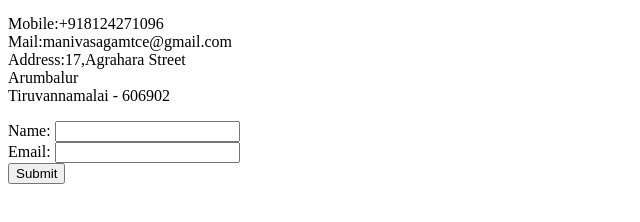
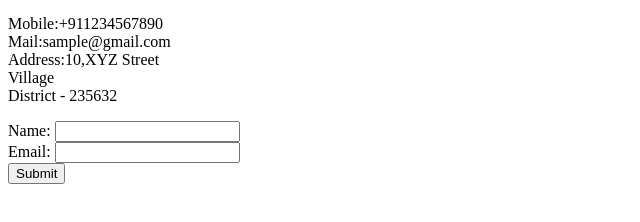
Before and after one commit to Manivasaga/cv, a plain HTML site: page ContactDetails.html in a window 1280 px wide. Shown: the part 44-266 px from the top of the page, without its empty margins (0-640 px from the left). Drawn offline with Linux system fonts and the light colour scheme.

Commit message:
Edited the Contact Details

```diff
--- a/ContactDetails.html
+++ b/ContactDetails.html
@@ -4,7 +4,7 @@
     <meta charset="utf-8">
     <title>Contact Details</title>
     <h3>Contact Details:</h3>
-    <p>Mobile:+918124271096 <br>Mail:manivasagamtce@gmail.com <br> Address:17,Agrahara Street <br>Arumbalur <br>Tiruvannamalai - 606902 </p>
+    <p>Mobile:+911234567890 <br>Mail:sample@gmail.com <br> Address:10,XYZ Street <br>Village <br>District - 235632 </p>
     <form class="" action="index.html" method="post">
       <label>Name:</label>
       <input type="text" name="yourName" value="">
```
